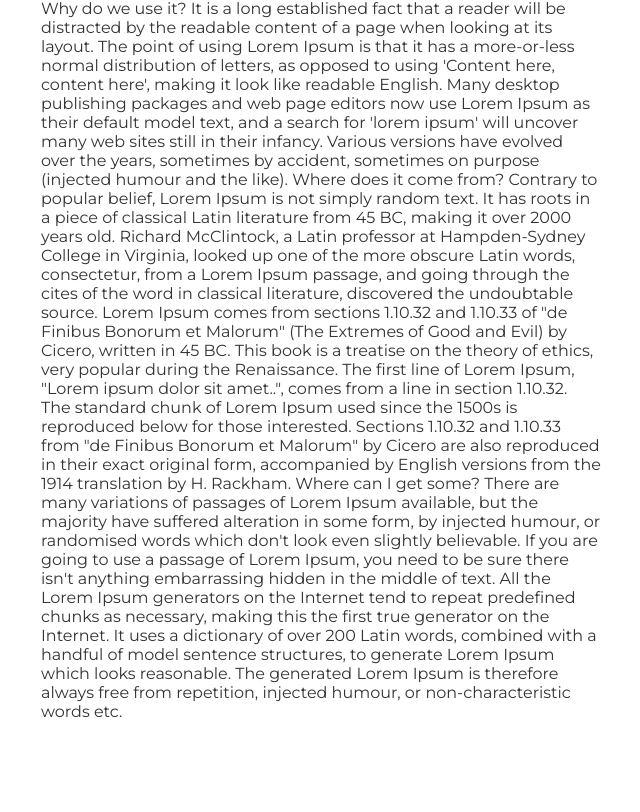
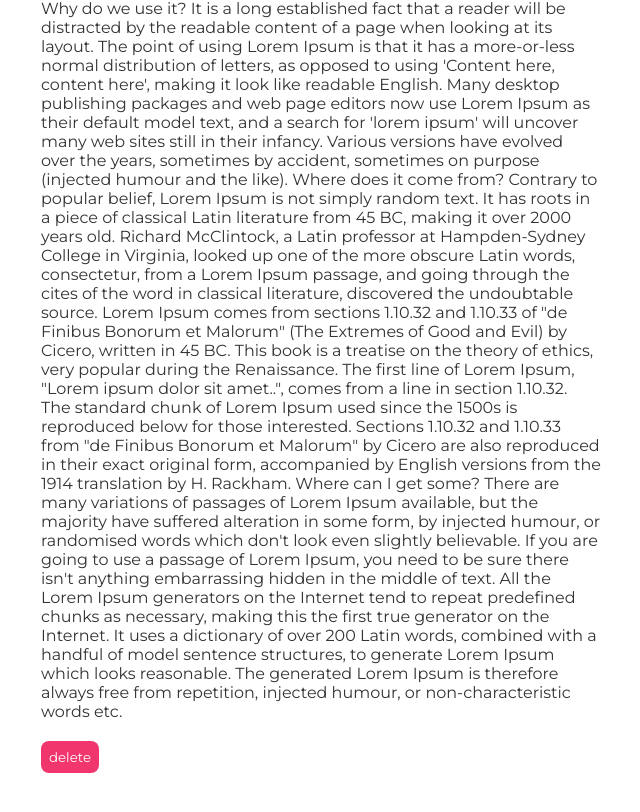
Before and after one commit to rizalfmaulana/my-blog, a React (Create React App) app: page /blogs/1 in a window 1280 px wide. Shown: the part 214-1026 px from the top of the page, without its empty margins (319-959 px from the left). Built offline with nearby package versions, Linux system fonts and the light colour scheme; data requests are answered from the project's data file.

Commit message:
delete blog

```diff
--- a/data/db.json
+++ b/data/db.json
@@ -13,18 +13,6 @@
       "id": 2
     },
     {
-      "title": "qwr",
-      "body": "vagfdvfdadsfdsvb",
-      "author": "mario",
-      "id": 3
-    },
-    {
-      "title": "fasdcxcvx",
-      "body": "fsadcadcs",
-      "author": "yoshi",
-      "id": 4
-    },
-    {
       "title": "me",
       "body": "Lorem Ipsum is simply dummy text of the printing and typesetting industry. Lorem Ipsum has been the industry's standard dummy text ever since the 1500s, when an unknown printer took a galley of type and scrambled it to make a type specimen book. It has survived not only five centuries, but also the leap into electronic typesetting, remaining essentially unchanged. It was popularised in the 1960s with the release of Letraset sheets containing Lorem Ipsum passages, and more recently with desktop publishing software like Aldus PageMaker including versions of Lorem Ipsum.",
       "author": "mario",
--- a/src/BlogDetails.js
+++ b/src/BlogDetails.js
@@ -1,4 +1,4 @@
-import { useParams } from "react-router";
+import { useHistory, useParams } from "react-router";
 import useFetch from "./useFetch";
 
 const BlogDetails = () => {
@@ -6,6 +6,15 @@
   const { data: blog, error, loading } = useFetch(
     "http://localhost:8000/blogs/" + id
   );
+  const history = useHistory();
+
+  const handleDelete = () => {
+    fetch("http://localhost:8000/blogs/" + blog.id, {
+      method: "DELETE",
+    }).then(() => {
+      history.push("/");
+    });
+  };
 
   return (
     <div className="blog-details">
@@ -16,6 +25,7 @@
           <h2>{blog.title}</h2>
           <p>Written by {blog.author}</p>
           <div>{blog.body}</div>
+          <button onClick={handleDelete}>delete</button>
         </article>
       )}
     </div>
--- a/src/index.css
+++ b/src/index.css
@@ -65,6 +65,7 @@
   text-decoration: none;
 }
 
+/* blog details */
 .blog-details h2 {
   font-size: 20px;
   color: var(--pink);
@@ -73,6 +74,17 @@
 
 .blog-details div {
   margin: 20px 0;
+}
+
+.blog-details button {
+  background-color: var(--pink);
+  color: #fff;
+  border: none;
+  outline: none;
+  text-decoration: none;
+  padding: 8px;
+  border-radius: 8px;
+  cursor: pointer;
 }
 
 /* blog post */
```
